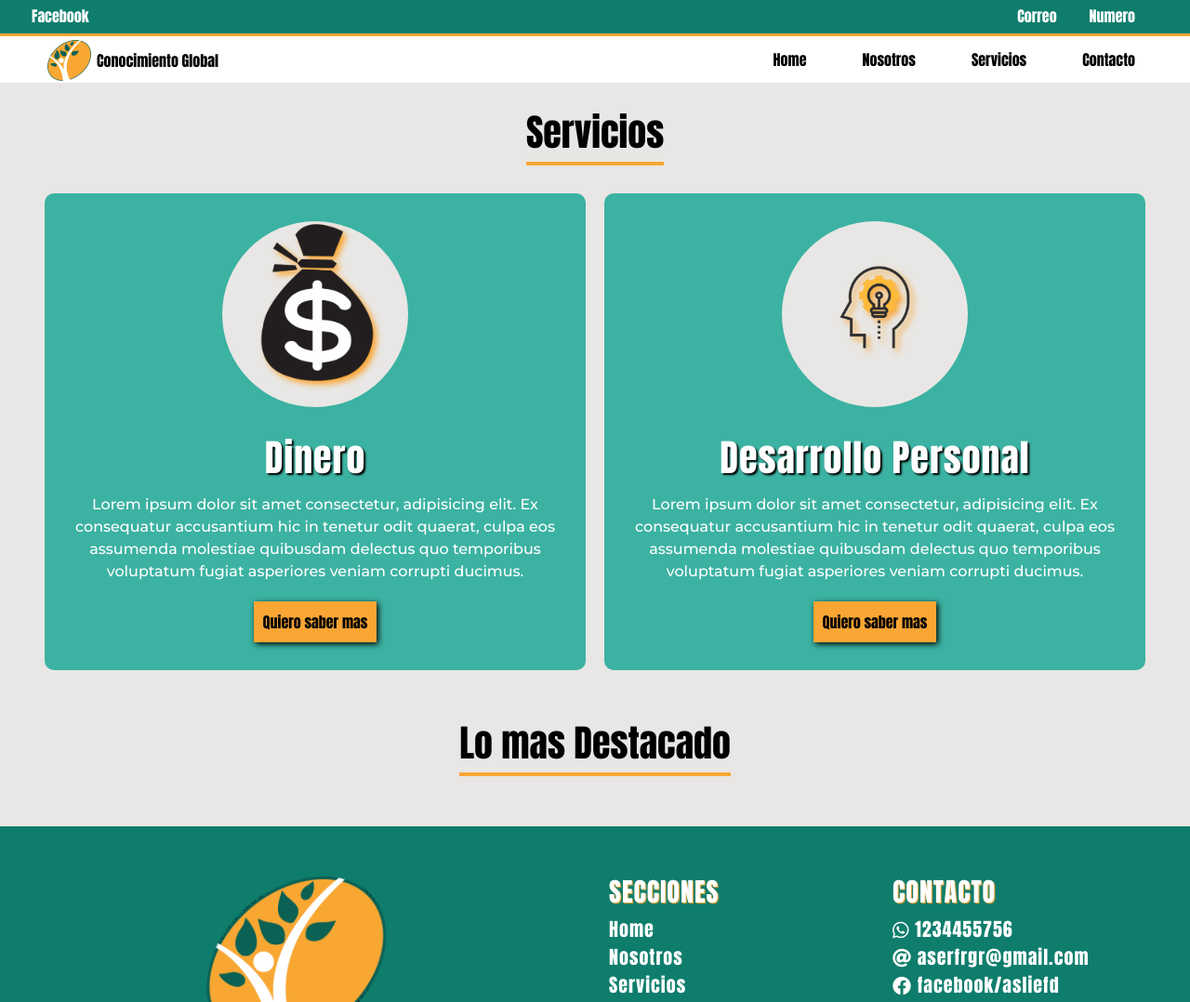
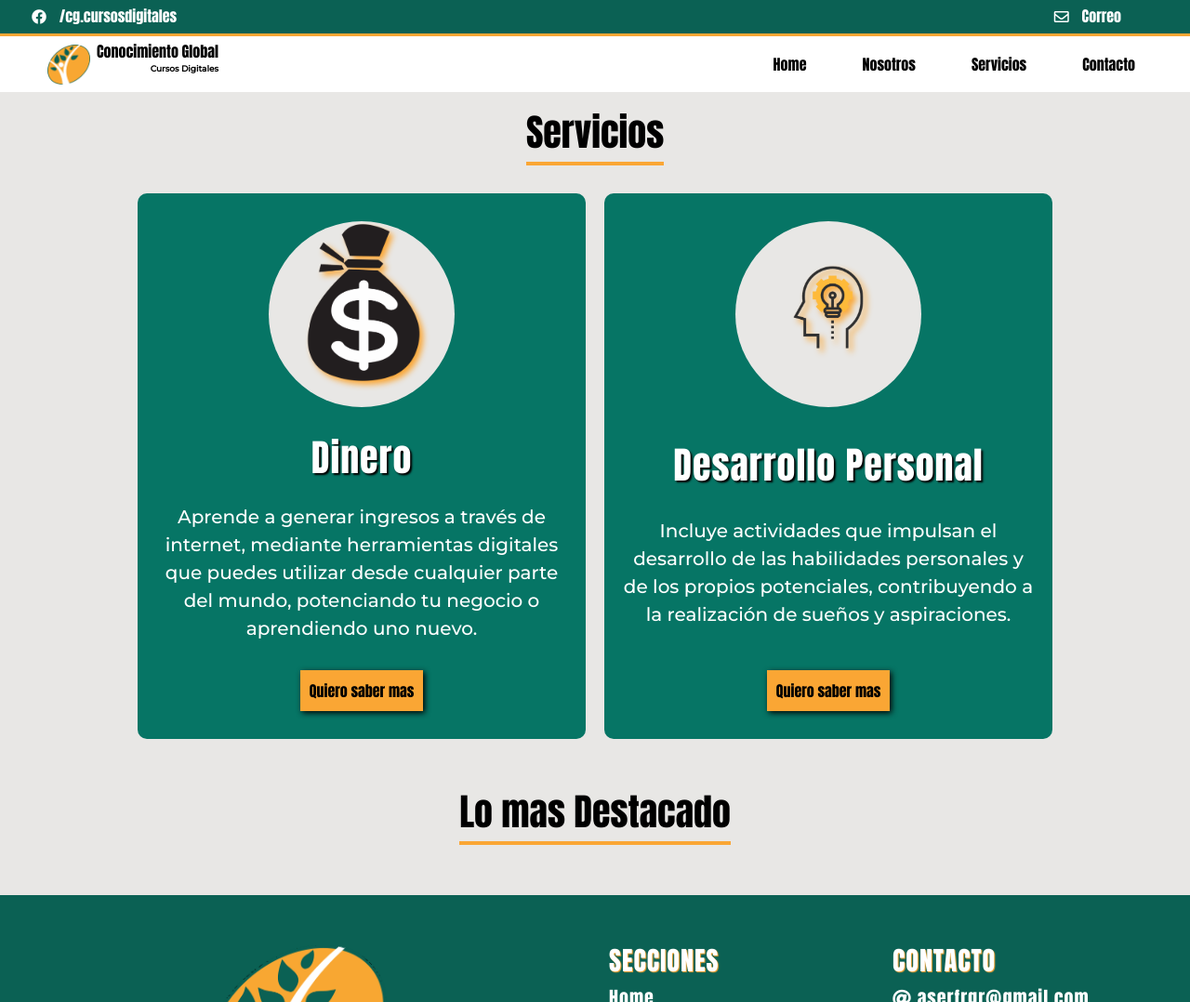
Before and after one commit to HelixInCode/Conocimiento-Global, a website: page servicios.html in a window 1280 px wide. Shown: the top 1078 px of the page at 93% size. Drawn offline with Linux system fonts and the light colour scheme.

Commit message:
detalles agregados

```diff
--- a/servicios.html
+++ b/servicios.html
@@ -27,15 +27,17 @@
     <section id="contact-nav" class="top-nav px-4">
       <ul class="social-networks-left">
         <li>
-          <a href="#?">Facebook</a>
+          <a href="#?">
+            <i class="fab fa-facebook" style="margin-right: 10px;"></i>
+            /cg.cursosdigitales</a>
         </li>
       </ul>
+
       <ul class="social-networks-right">
         <li>
-          <a href="#?">Correo</a>
-        </li>
-        <li>
-          <a href="#?">Numero</a>
+          <a href="#?">
+            <i class="far fa-envelope" style="margin-right: 10px; color: white;"></i>
+            Correo</a>
         </li>
       </ul>
     </section>
@@ -43,7 +45,11 @@
     <nav id="nav" class="py-1 px-4">
       <a href="index.html" class="img-container">
         <img src="img/Conocimiento-Global-icon.png" alt="">
-        <span>Conocimiento Global</span>
+        <div>
+          <span>Conocimiento Global</span>
+          <p>Cursos Digitales</p>
+        </div>
+
       </a>
 
       <ul class="menu-items hide px-2 px-md-0">
@@ -84,7 +90,7 @@
 
                 <div class="contenedor-info">
                     <h3>Dinero</h3>
-                    <p>Lorem ipsum dolor sit amet consectetur, adipisicing elit. Ex consequatur accusantium hic in tenetur odit quaerat, culpa eos assumenda molestiae quibusdam delectus quo temporibus voluptatum fugiat asperiores veniam corrupti ducimus.</p>
+                    <p>Aprende a generar ingresos a través de internet, mediante herramientas digitales que puedes utilizar desde cualquier parte del mundo, potenciando tu negocio o aprendiendo uno nuevo.</p>
                 </div>
 
                 <a class="acciones" href="#?">
@@ -101,7 +107,7 @@
 
                 <div class="contenedor-info">
                     <h3>Desarrollo Personal</h3>
-                    <p>Lorem ipsum dolor sit amet consectetur, adipisicing elit. Ex consequatur accusantium hic in tenetur odit quaerat, culpa eos assumenda molestiae quibusdam delectus quo temporibus voluptatum fugiat asperiores veniam corrupti ducimus.</p>
+                    <p>Incluye actividades que impulsan el desarrollo de las habilidades personales y de los propios potenciales, contribuyendo a la realización de sueños y aspiraciones.</p>
                 </div>
 
                 <a class="acciones" href="#?">
@@ -177,12 +183,6 @@
         <ul class="list-unstyled links-footer">
           <li>
             <a href="#!">
-              <i class="fab fa-whatsapp"></i>
-              1234455756
-            </a>
-          </li>
-          <li>
-            <a href="#!">
               <i class="fas fa-at"></i>
               aserfrgr@gmail.com
             </a>
@@ -190,10 +190,11 @@
           <li>
             <a href="#!">
               <i class="fab fa-facebook"></i>
-              facebook/asliefd
+              /cg.cursosdigitales
             </a>
           </li>
         </ul>
+
 
       </div>
       <!-- Grid column -->
--- a/src/css/style.css
+++ b/src/css/style.css
@@ -1,6 +1,6 @@
 :root{
   --AzulClaro: #3cb2a2;
-  --verdeOpacoAzulado: #0e7d6c;
+  --verdeOpacoAzulado: #0b6154;
   --Anaranjadito: #faa634;
   --blancoGrisaceo: #e8e7e5;
   --sombra: rgba(0, 0, 0, 0.5);
@@ -74,7 +74,7 @@ nav{
   justify-content: center;
   background-color: #fff;
   min-height: 42px;
-  max-height: 50px;
+  max-height: 60px;
   transition: .2s;
   /* background-image: linear-gradient(to right, color(var(--verdeOpacoAzulado) alpha(81.6%)),
                                               color(var(--AzulClaro)  alpha(81.6%))); */
@@ -96,7 +96,13 @@ nav > .img-container{
   font-family: var(--letraEnlaces);
 }
 nav > .img-container > img{
-  height: 100%;
+  height: 80%;
+}
+nav > .img-container > div > p{
+  font-size: 9px;
+  text-align: right;
+  font-family: var(--letraParrafos);
+  font-weight: 800;
 }
 nav > .menu-items.padding-12{
   padding: 8px 0;
@@ -243,6 +249,12 @@ nav > .hamburger-btn{
 }
 #nosotros > .nosotros-container > .descripcion p{
   margin: 0;
+  font-family: var(--letraParrafos);
+  font-weight: 700;
+}
+#nosotros > .nosotros-container > .descripcion p span{
+  background: #faa634;
+  padding: 3px;
 }
 #nosotros > .nosotros-container > .descripcion > .acciones{
   display: grid;
@@ -313,7 +325,7 @@ nav > .hamburger-btn{
   padding: 10px;
   padding-bottom: 30px;
   border-radius: 10px;
-  background-color: var(--AzulClaro);
+  background-color: #067565 ;
   display: grid;
   grid-template-columns: 1fr;
   grid-template-rows: auto 1fr auto;
@@ -366,6 +378,8 @@ nav > .hamburger-btn{
   margin: 0;
   font-family: var(--letraParrafos);
   font-weight: 550;
+  padding: 10px;
+  font-size: 20px;
 }
 #servicios > .service-container > .service-item > a{
   padding:10px;
@@ -497,6 +511,10 @@ nav > .hamburger-btn{
   }
 }
 @media screen and (min-width: 850px){
+  #servicios{
+    margin-left: 100px;
+    margin-right: 100px;
+  }
   #servicios > .service-container{
     grid-template-columns: repeat(2, minmax(200px, 600px));
   }
```
Also changed, not shown: contacto.html (+13 -13 lines), index.html (+22 -15 lines), dist/css/style.css.
